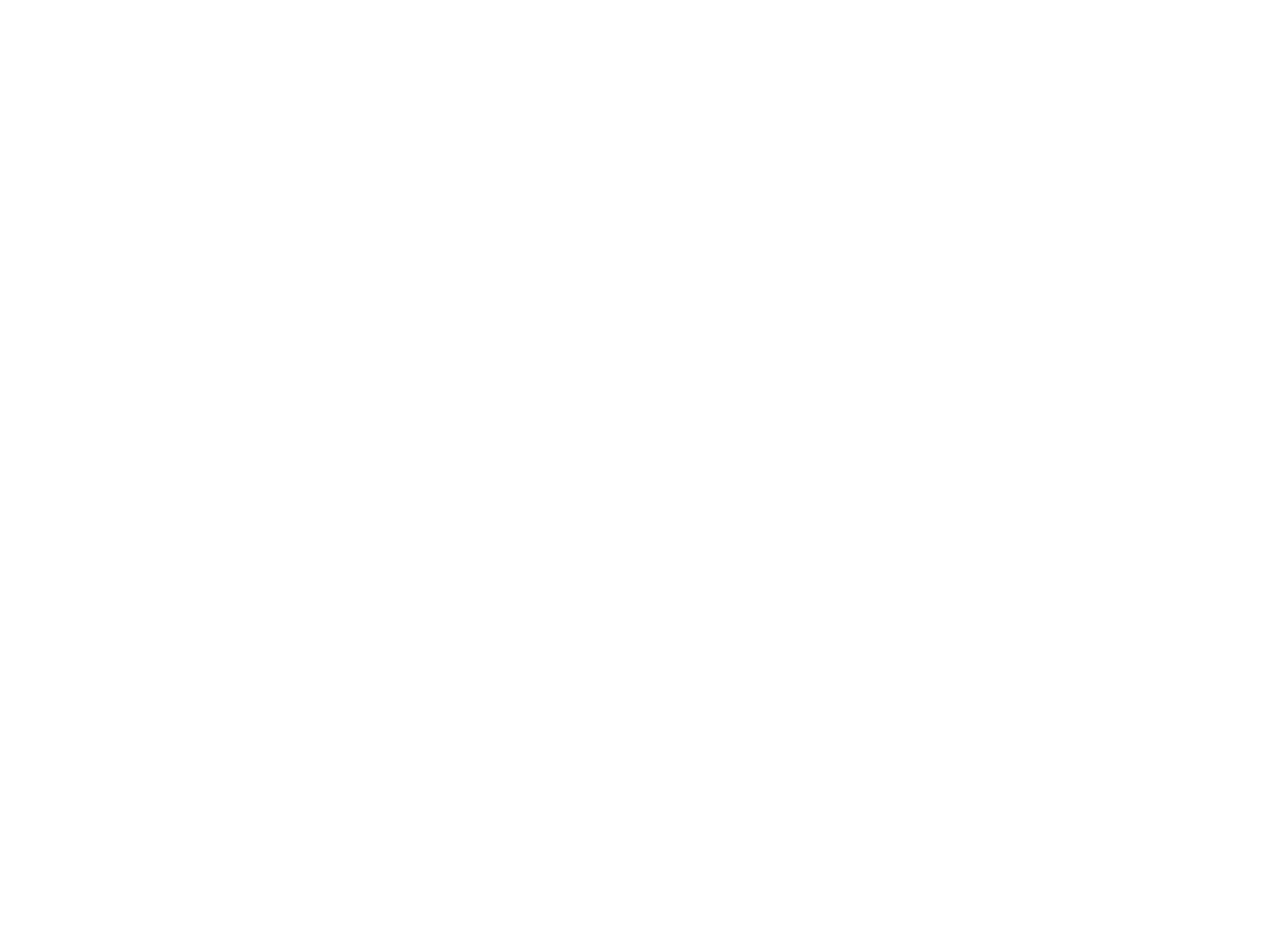
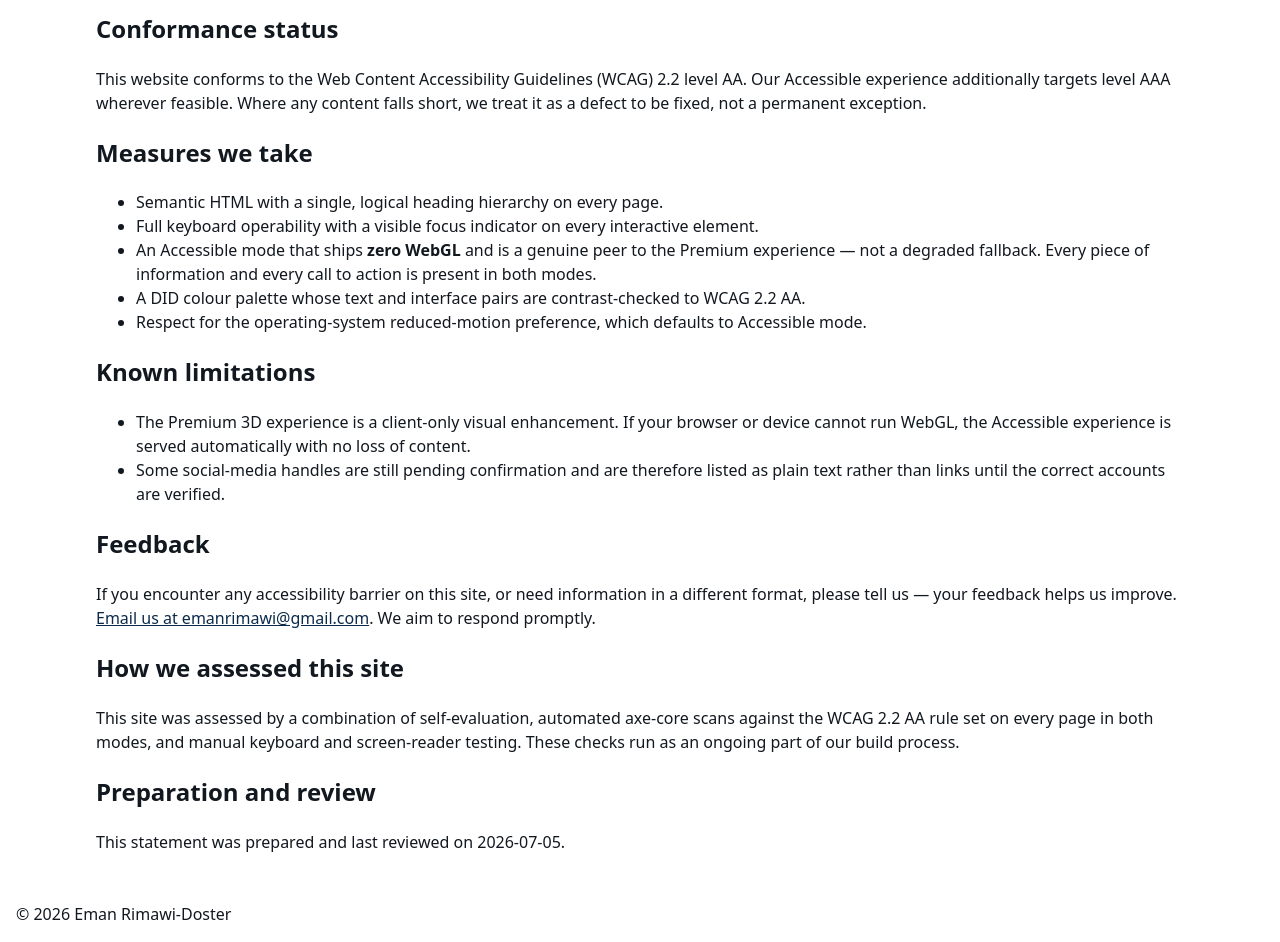
Before and after one commit to wolfwdavid/diversityincludesdisability_two, a SvelteKit app: page /accessibility in a window 1280 px wide. Shown: the part 300-1242 px from the top of the page. Before the commit the page ends 800 px from the top, so only its background shows below. Built offline with nearby package versions, Linux system fonts and the light colour scheme.

Commit message:
feat(04-05): replace /accessibility stub with WCAG 2.2 AA statement
- 7-part scope.org.uk-model statement under a single route h1
- conformance states WCAG 2.2 level AA; feedback reuses barrel email (CONT-01)
- seo.accessibility <svelte:head> metadata; nav-linked SECT-06 page

```diff
--- a/src/routes/accessibility/+page.svelte
+++ b/src/routes/accessibility/+page.svelte
@@ -1,2 +1,92 @@
-<!-- TODO(04-05): replace this stub with the real Accessibility Statement page -->
+<script lang="ts">
+	// SECT-06 Accessibility Statement route (replaces the 04-01 placeholder stub).
+	// Follows the GOV.UK / scope.org.uk model: a single route-level heading, then the
+	// seven conventional sections each under its own section-level heading. The feedback
+	// contact reuses the barrel email (CONT-01) so it can never drift from the Contact
+	// page. SEO metadata is baked into static HTML via the document head (no head library).
+	// This page is linked from the primary nav (site barrel), so the statement is always
+	// one click away — a scope.org.uk convention.
+	import { contact, seo } from '$lib/content';
+
+	const meta = seo.accessibility;
+	const feedback = `mailto:${contact.email}`;
+	const reviewed = '2026-07-05';
+</script>
+
+<svelte:head>
+	<title>{meta.title}</title>
+	<meta name="description" content={meta.description} />
+</svelte:head>
+
 <h1>Accessibility Statement</h1>
+
+<section aria-labelledby="a11y-commitment">
+	<h2 id="a11y-commitment">Our commitment</h2>
+	<p>
+		Diversity Includes Disability is committed to making this website accessible to everyone,
+		regardless of ability or the technology they use. Accessibility is not an add-on for a
+		disability-equity organisation — it is the point. This statement applies to the entire
+		diversityincludesdisability.org website, in both its Accessible and Premium experiences.
+	</p>
+</section>
+
+<section aria-labelledby="a11y-conformance">
+	<h2 id="a11y-conformance">Conformance status</h2>
+	<p>
+		This website conforms to the Web Content Accessibility Guidelines (WCAG) 2.2 level AA. Our
+		Accessible experience additionally targets level AAA wherever feasible. Where any content
+		falls short, we treat it as a defect to be fixed, not a permanent exception.
+	</p>
+</section>
+
+<section aria-labelledby="a11y-measures">
+	<h2 id="a11y-measures">Measures we take</h2>
+	<ul>
+		<li>Semantic HTML with a single, logical heading hierarchy on every page.</li>
+		<li>Full keyboard operability with a visible focus indicator on every interactive element.</li>
+		<li>
+			An Accessible mode that ships <strong>zero WebGL</strong> and is a genuine peer to the
+			Premium experience — not a degraded fallback. Every piece of information and every call to
+			action is present in both modes.
+		</li>
+		<li>A DID colour palette whose text and interface pairs are contrast-checked to WCAG 2.2 AA.</li>
+		<li>Respect for the operating-system reduced-motion preference, which defaults to Accessible mode.</li>
+	</ul>
+</section>
+
+<section aria-labelledby="a11y-limitations">
+	<h2 id="a11y-limitations">Known limitations</h2>
+	<ul>
+		<li>
+			The Premium 3D experience is a client-only visual enhancement. If your browser or device
+			cannot run WebGL, the Accessible experience is served automatically with no loss of content.
+		</li>
+		<li>
+			Some social-media handles are still pending confirmation and are therefore listed as plain
+			text rather than links until the correct accounts are verified.
+		</li>
+	</ul>
+</section>
+
+<section aria-labelledby="a11y-feedback">
+	<h2 id="a11y-feedback">Feedback</h2>
+	<p>
+		If you encounter any accessibility barrier on this site, or need information in a different
+		format, please tell us — your feedback helps us improve.
+		<a href={feedback}>Email us at {contact.email}</a>. We aim to respond promptly.
+	</p>
+</section>
+
+<section aria-labelledby="a11y-assessment">
+	<h2 id="a11y-assessment">How we assessed this site</h2>
+	<p>
+		This site was assessed by a combination of self-evaluation, automated axe-core scans against
+		the WCAG 2.2 AA rule set on every page in both modes, and manual keyboard and screen-reader
+		testing. These checks run as an ongoing part of our build process.
+	</p>
+</section>
+
+<section aria-labelledby="a11y-review">
+	<h2 id="a11y-review">Preparation and review</h2>
+	<p>This statement was prepared and last reviewed on {reviewed}.</p>
+</section>
```
